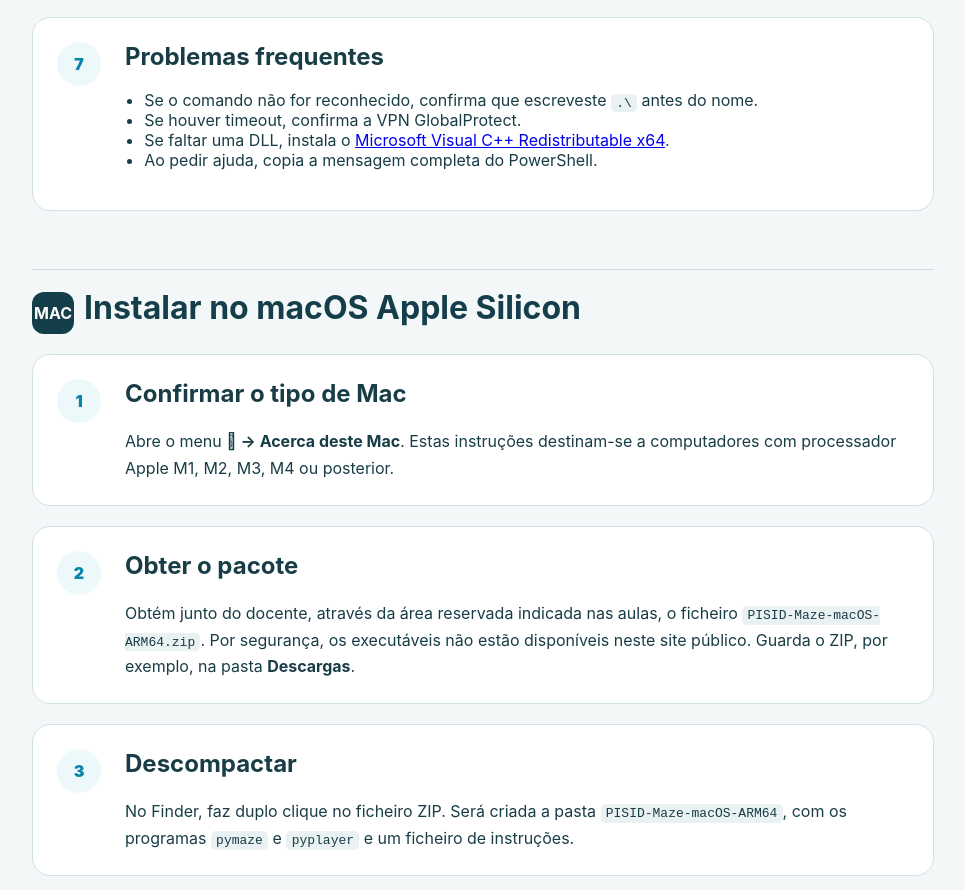
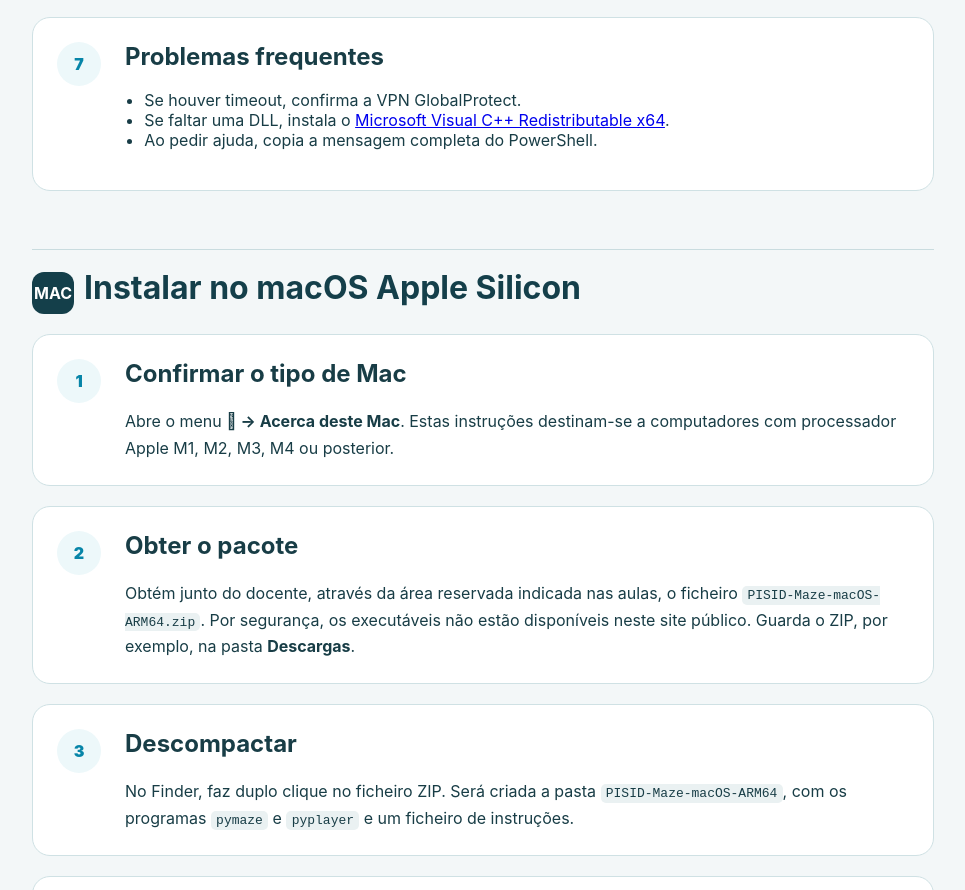
Before and after one commit to pnramos-iscte/pisid, a plain HTML site: page guia-instalacao.html in a window 1280 px wide. Shown: the part 2180-3070 px from the top of the page, without its empty margins (157-1122 px from the left). Drawn offline with Linux system fonts and the light colour scheme.

Commit message:
Update guia-instalacao.html

```diff
--- a/guia-instalacao.html
+++ b/guia-instalacao.html
@@ -24,7 +24,7 @@
 <section class="step"><span class="number">4</span><div><h2>Executar o simulador</h2><p>Substitui <code>10</code> pelo número do jogador atribuído ao grupo:</p><span class="command">.\pymaze.exe 10</span><p>Mantém esta janela aberta. Para interromper manualmente o simulador, usa <strong>Control + C</strong>.</p></div></section>
 <section class="step"><span class="number">5</span><div><h2>Opcional: observar com o pyplayer</h2><p>Abre uma segunda janela PowerShell na mesma pasta e executa:</p><span class="command">.\pyplayer.exe 10</span><p>Usa o mesmo número. O pyplayer serve apenas para observar e não substitui o software do grupo.</p></div></section>
 <section class="step"><span class="number">6</span><div><h2>Se o Windows bloquear</h2><p>Se aparecer <strong>“O Windows protegeu o PC”</strong>, e obtiveste o pacote através da área oficial indicada pelo docente, escolhe <strong>Mais informações → Executar mesmo assim</strong>. Não ignores este aviso em ficheiros recebidos por email, chat ou fontes desconhecidas.</p></div></section>
-<section class="step"><span class="number">7</span><div><h2>Problemas frequentes</h2><ul class="check"><li>Se o comando não for reconhecido, confirma que escreveste <code>.\</code> antes do nome.</li><li>Se houver timeout, confirma a VPN GlobalProtect.</li><li>Se faltar uma DLL, instala o <a href="https://aka.ms/vs/17/release/vc_redist.x64.exe">Microsoft Visual C++ Redistributable x64</a>.</li><li>Ao pedir ajuda, copia a mensagem completa do PowerShell.</li></ul></div></section>
+<section class="step"><span class="number">7</span><div><h2>Problemas frequentes</h2><ul class="check"><li>Se houver timeout, confirma a VPN GlobalProtect.</li><li>Se faltar uma DLL, instala o <a href="https://aka.ms/vs/17/release/vc_redist.x64.exe">Microsoft Visual C++ Redistributable x64</a>.</li><li>Ao pedir ajuda, copia a mensagem completa do PowerShell.</li></ul></div></section>
 
 <h2 class="platform-title" id="macos"><span>MAC</span>Instalar no macOS Apple Silicon</h2>
 <section class="step"><span class="number">1</span><div><h2>Confirmar o tipo de Mac</h2><p>Abre o menu <strong> → Acerca deste Mac</strong>. Estas instruções destinam-se a computadores com processador Apple M1, M2, M3, M4 ou posterior.</p></div></section>
```
